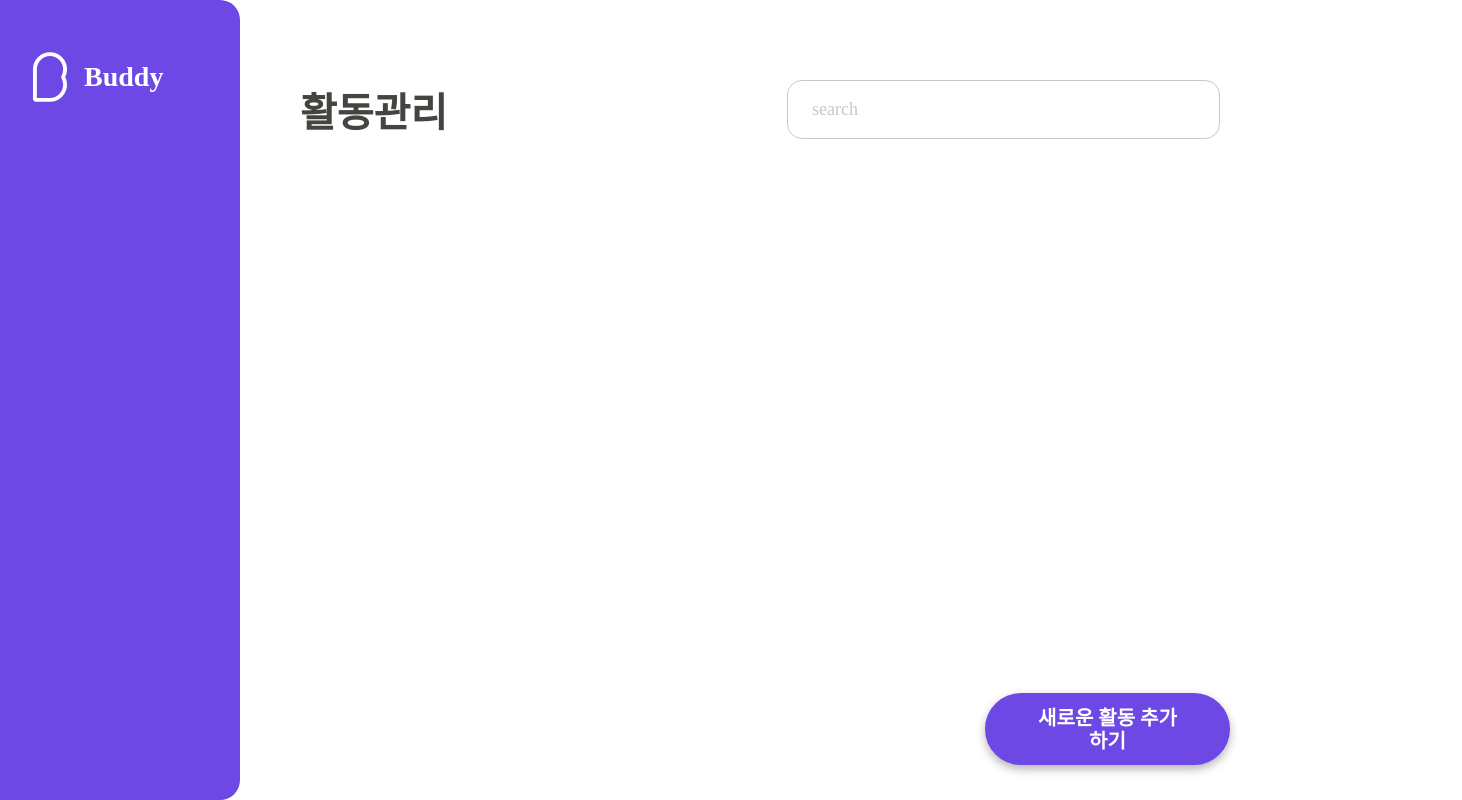
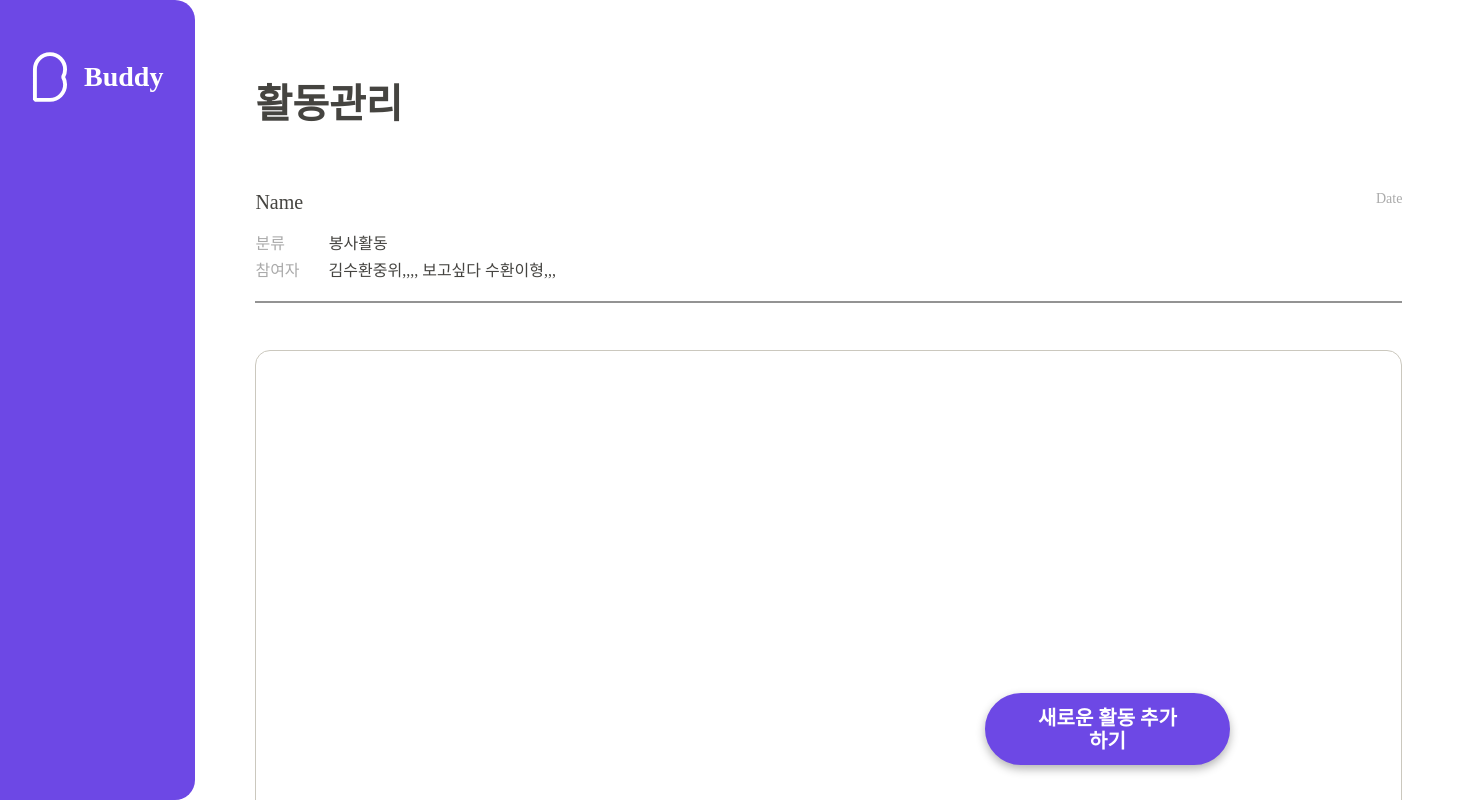
Before and after one commit to kmu-kcc/buddy-frontend, a React (Create React App) app: page /activity/status in a window 1280 px wide. Shown: the top 800 px of the page, 1462 px wide, since content can reach past the window. Built offline with nearby package versions, Linux system fonts and the light colour scheme; a web font is replaced by a local one.

Commit message:
Add skeleton activity/status page without map

```diff
--- a/src/pages/activity/Status.tsx
+++ b/src/pages/activity/Status.tsx
@@ -1,6 +1,6 @@
 import React, {useState, useCallback} from 'react';
 import styled from 'styled-components';
-import {Text, Button, Box, SearchInput} from '../../components';
+import {Text, Button, Box, Textarea} from '../../components';
 
 const FloatButton = styled(Button)`
   width: 245px;
@@ -12,17 +12,39 @@ const FloatButton = styled(Button)`
   box-shadow: 0px 4px 10px rgba(0, 0, 0, 0.3);
 `;
 
+const UnderBar = styled.div`
+  box-sizing: border-box;
+  max-width: 1147px;
+  height: 0px;
+  margin-top: 20px;
+  margin-bottom: 47px;
+  border: 1px solid #939393
+`;
+
 export const Status = () => {
-  const [InputTextValue, setInputTextValue] = useState('');
-  const handleInputChange = useCallback((event: React.ChangeEvent<HTMLInputElement>) => {
-    setInputTextValue(event.target.value);
-  }, [setInputTextValue]);
+  const [descriptionValue, setDescriptionValue] = useState('');
+  const handleDescriptionareaChange = useCallback((event: React.ChangeEvent<HTMLTextAreaElement>) => {
+    setDescriptionValue(event.target.value);
+  }, [setDescriptionValue]);
   return (
     <Box width='100%' py='48px' px='60px'>
-      <Box isFlex width='100%' mt='32px' alignItems='flex-end' justifyContent='space-between'>
+      <Box isFlex width='100%' mt='32px' alignItems='flex-end'>
         <Text color='#454440' fontSize='40px' fontWeight={700} lineHeight='50px'>활동관리</Text>
-        <SearchInput onChange={handleInputChange} value={InputTextValue} placeholder='search' />
       </Box>
+      <Box isFlex justifyContent='space-between' pt='60px' maxWidth='1147px'>
+        <Text color='#454440' fontSize='20px' lineHeight='24px'>Name</Text>
+        <Text color='#AAAAAA' fontSize='14px' lineHeight='17px' pl='44px'>Date</Text>
+      </Box>
+      <Box isFlex pt='20px'>
+        <Text color='#AAAAAA' fontSize='16px' lineHeight='20px'>분류</Text>
+        <Text color='#454440' fontSize='16px' lineHeight='20px' pl='44px'>봉사활동</Text>
+      </Box>
+      <Box isFlex pt='7px'>
+        <Text color='#AAAAAA' fontSize='16px' lineHeight='20px'>참여자</Text>
+        <Text color='#454440' fontSize='16px' lineHeight='20px' pl='29px'>김수환중위,,,, 보고싶다 수환이형,,,</Text>
+      </Box>
+      <UnderBar />
+      <Textarea onChange={handleDescriptionareaChange} value={descriptionValue} width='1147px' height='838px'></Textarea>
       <FloatButton>새로운 활동 추가하기</FloatButton>
     </Box>
   );
```
